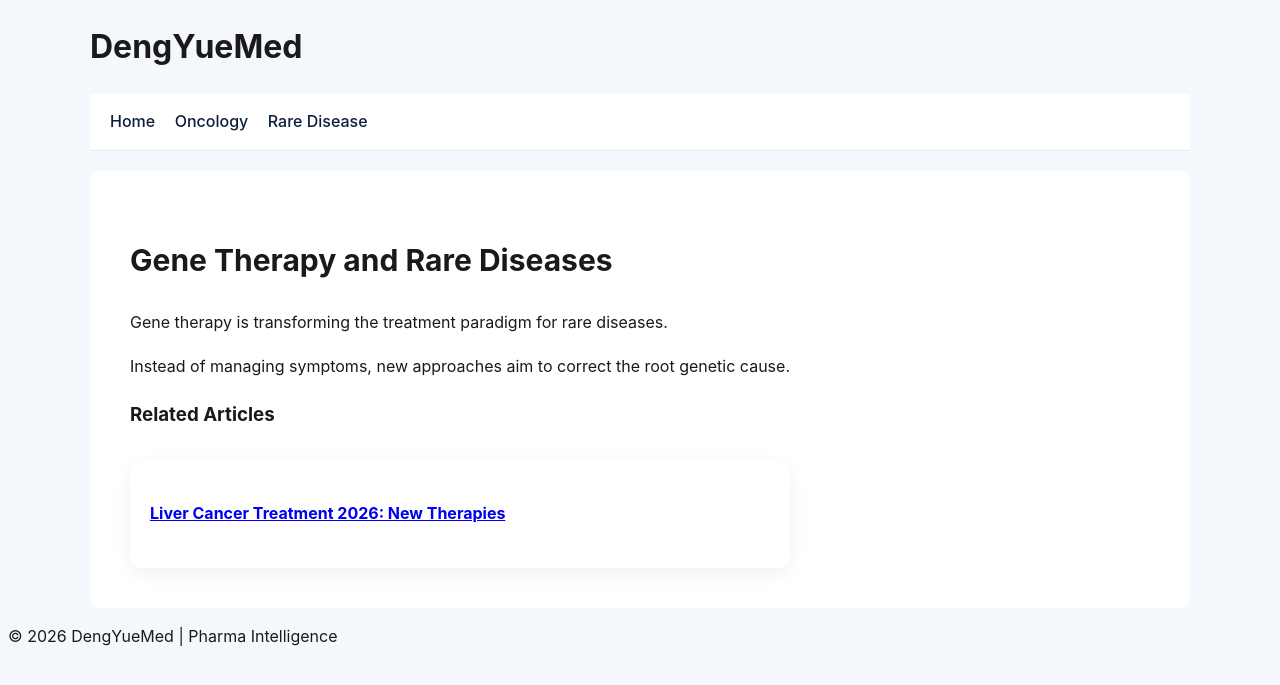
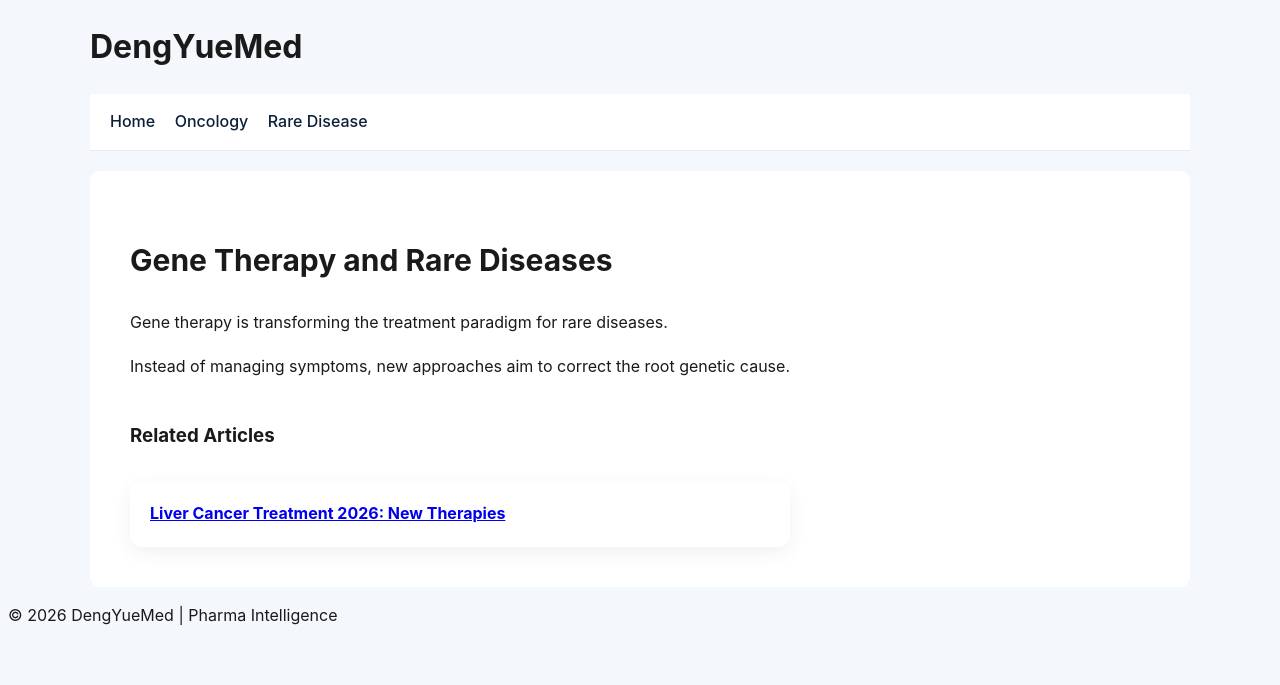
Before and after one commit to hkdengyue/hkdengyue.github.io, a Jekyll site: the page built from _posts/2026-04-10-gene-therapy.md, in a window 1280 px wide. Shown: the top 685 px of the page. Built offline with Jekyll 4.4.1, drawn with Linux system fonts in a browser that asks for light colours; our own code applies the rules of GitHub Pages for plain Markdown files.

Commit message:
Update style.css

```diff
--- a/assets/style.css
+++ b/assets/style.css
@@ -310,3 +310,13 @@ nav a:hover {
     font-size: 12px;
     margin-bottom: 10px;
 }
+
+/* ===== 相关文章 ===== */
+h3 {
+    margin-top: 40px;
+}
+
+.grid .card h4 {
+    margin: 0;
+    font-size: 16px;
+}
```
